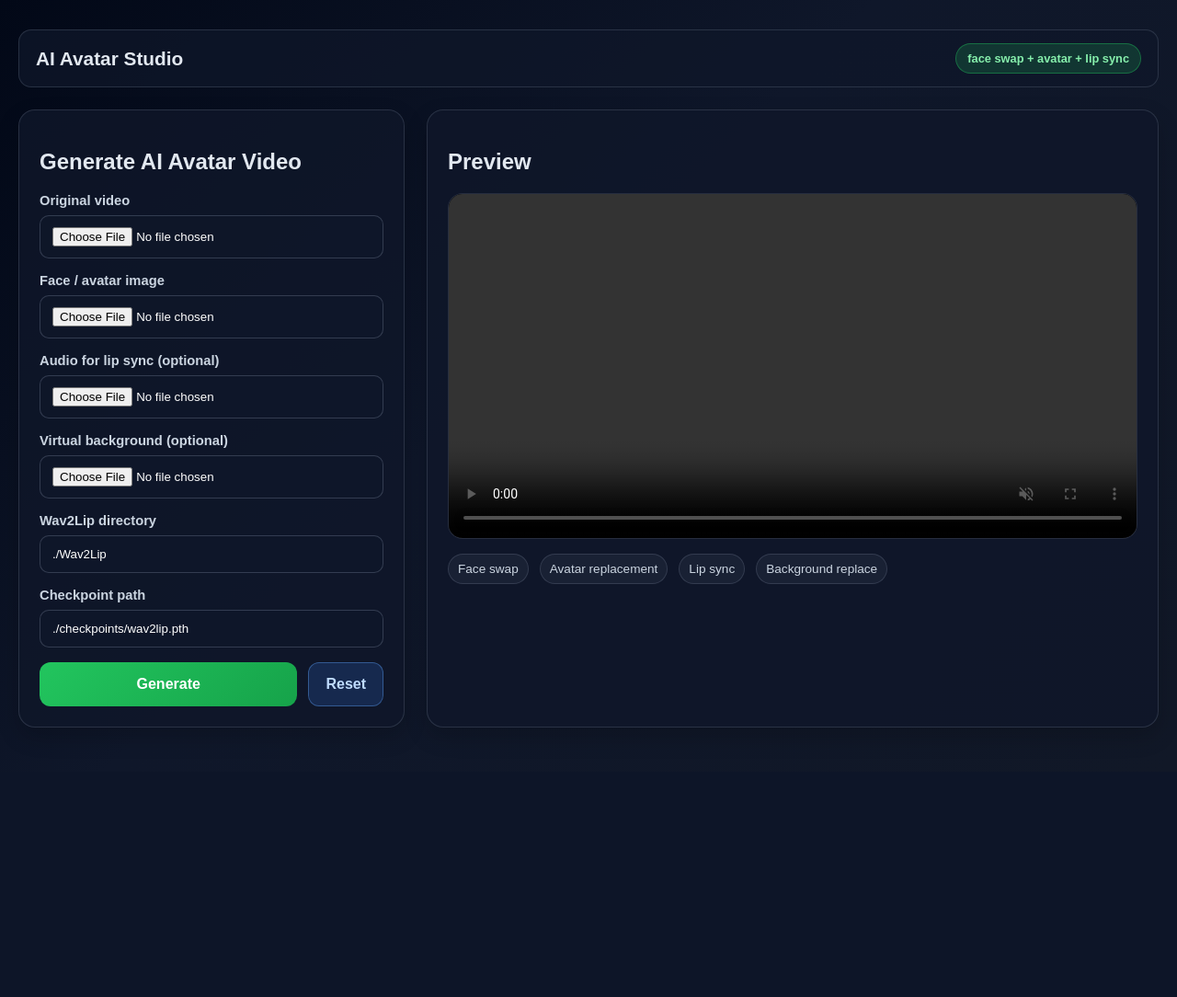
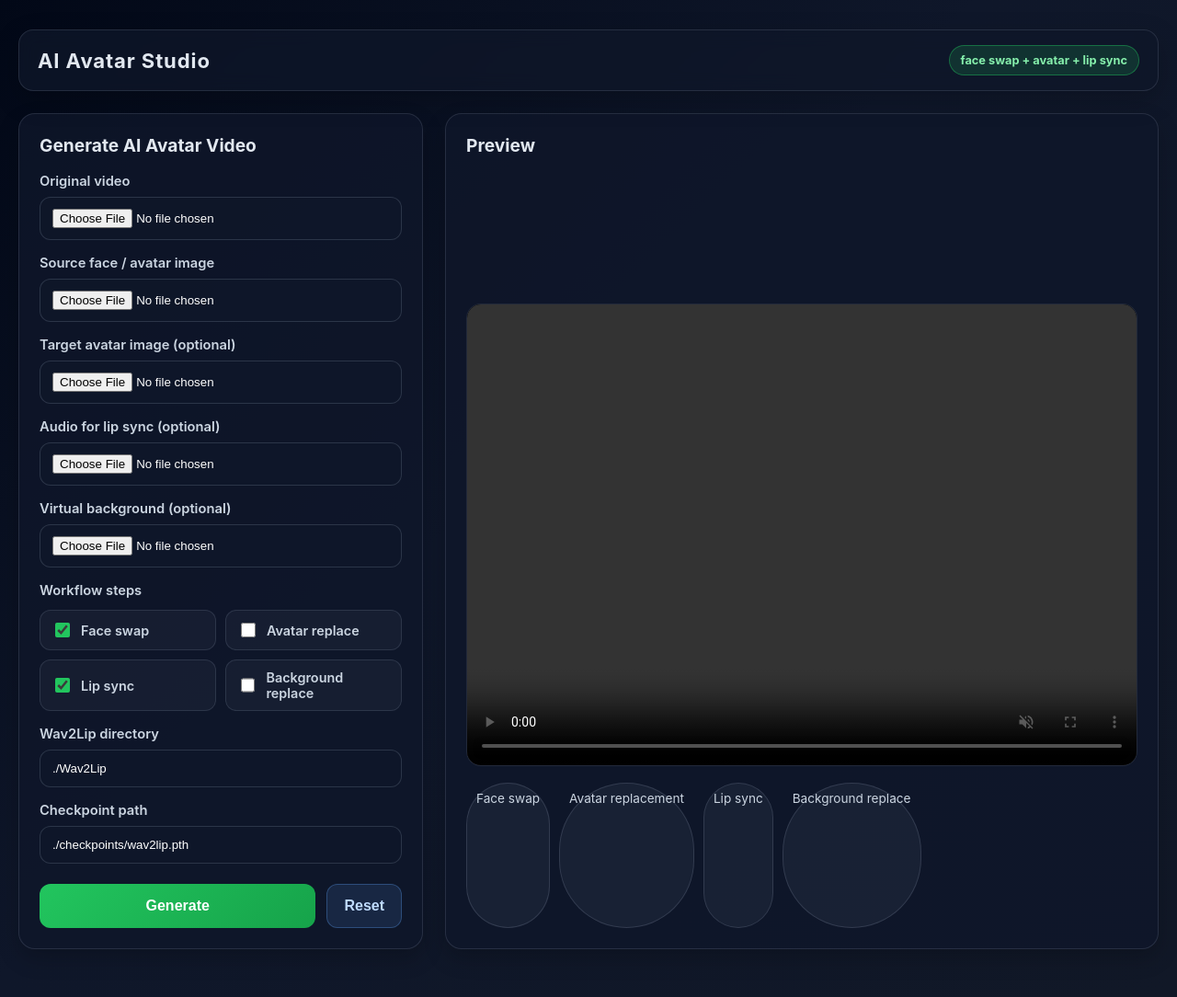
Before and after one commit to gusu-tangyin/ai-video-edit-skill, a Python web app: template templates/index.html in a window 1280 px wide. Shown: the whole page at 92% size. Before the commit the page ends 791 px from the top, so only its background shows below. Run offline with Jinja, Linux system fonts and the light colour scheme; the template is opened without the code that fills it, so the values that code supplies are empty.

Commit message:
Upgrade the demo UI into a product-like workflow with explicit step selection and richer generation feedback.

```diff
--- a/templates/index.html
+++ b/templates/index.html
@@ -6,63 +6,280 @@
   <title>AI Avatar Studio</title>
   <style>
     * { box-sizing: border-box; }
+    :root {
+      --bg: #020817;
+      --panel: rgba(15, 23, 42, 0.82);
+      --panel-border: rgba(148, 163, 184, 0.18);
+      --text: #e2e8f0;
+      --muted: #cbd5e1;
+      --green: #22c55e;
+      --green-soft: rgba(34, 197, 94, 0.16);
+      --blue: #60a5fa;
+      --blue-soft: rgba(59, 130, 246, 0.16);
+      --warning: #fbbf24;
+      --danger: #f87171;
+      --shadow: rgba(0, 0, 0, 0.2);
+    }
+
     body {
       margin: 0;
       background: linear-gradient(135deg, #020817, #0f172a 45%, #111827);
-      color: #e2e8f0;
-      font-family: Arial, sans-serif;
+      color: var(--text);
+      font-family: Inter, "Segoe UI", Arial, sans-serif;
     }
-    .page { max-width: 1400px; margin: 0 auto; padding: 32px 20px 48px; }
+
+    .page {
+      max-width: 1440px;
+      margin: 0 auto;
+      padding: 32px 20px 52px;
+    }
+
     .topbar {
-      display: flex; justify-content: space-between; align-items: center;
-      margin-bottom: 24px; padding: 14px 18px; background: rgba(15,23,42,0.75);
-      border: 1px solid rgba(148,163,184,0.2); border-radius: 14px;
+      display: flex;
+      justify-content: space-between;
+      align-items: center;
+      gap: 16px;
+      margin-bottom: 24px;
+      padding: 16px 20px;
+      background: rgba(15, 23, 42, 0.76);
+      border: 1px solid var(--panel-border);
+      border-radius: 16px;
+      box-shadow: 0 10px 30px var(--shadow);
+      backdrop-filter: blur(10px);
     }
-    .brand { font-size: 1.3rem; font-weight: 700; }
-    .badge {
-      background: rgba(34,197,94,0.18); color: #86efac; border: 1px solid rgba(34,197,94,0.4);
-      border-radius: 999px; padding: 8px 12px; font-size: 0.8rem; font-weight: 600;
+
+    .brand {
+      font-size: 1.38rem;
+      font-weight: 700;
+      letter-spacing: 0.04em;
     }
-    .layout { display: grid; grid-template-columns: 420px 1fr; gap: 24px; }
+
+    .meta-badge {
+      background: var(--green-soft);
+      color: #86efac;
+      border: 1px solid rgba(34, 197, 94, 0.42);
+      border-radius: 999px;
+      padding: 8px 12px;
+      font-size: 0.8rem;
+      font-weight: 700;
+    }
+
+    .layout {
+      display: grid;
+      grid-template-columns: 440px 1fr;
+      gap: 24px;
+    }
+
     .panel {
-      background: rgba(15,23,42,0.8); border: 1px solid rgba(148,163,184,0.2);
-      border-radius: 18px; padding: 22px; box-shadow: 0 10px 25px rgba(0,0,0,0.18);
+      background: var(--panel);
+      border: 1px solid var(--panel-border);
+      border-radius: 18px;
+      padding: 22px;
+      box-shadow: 0 10px 25px var(--shadow);
     }
-    .field { display: grid; gap: 8px; margin-bottom: 16px; }
-    label { font-size: 0.92rem; color: #cbd5e1; font-weight: 600; }
+
+    h2 {
+      margin: 0 0 18px;
+      font-size: 1.2rem;
+      font-weight: 700;
+    }
+
+    form {
+      display: grid;
+      gap: 16px;
+    }
+
+    .field {
+      display: grid;
+      gap: 8px;
+    }
+
+    label {
+      color: var(--muted);
+      font-size: 0.92rem;
+      font-weight: 600;
+    }
+
     input[type="file"], input[type="text"] {
-      width: 100%; padding: 12px 13px; border-radius: 10px; border: 1px solid rgba(148,163,184,0.28);
-      background: rgba(15,23,42,0.9); color: white;
+      width: 100%;
+      padding: 12px 13px;
+      border-radius: 12px;
+      border: 1px solid rgba(148, 163, 184, 0.22);
+      background: rgba(15, 23, 42, 0.9);
+      color: white;
+      outline: none;
     }
-    .button-row { display: flex; gap: 12px; }
+
+    input[type="file"]:focus, input[type="text"]:focus {
+      border-color: rgba(96, 165, 250, 0.8);
+      box-shadow: 0 0 0 2px rgba(96, 165, 250, 0.2);
+    }
+
+    .step-grid {
+      display: grid;
+      grid-template-columns: repeat(2, minmax(0, 1fr));
+      gap: 10px;
+      margin-top: 4px;
+    }
+
+    .checkbox-box {
+      display: flex;
+      align-items: center;
+      gap: 9px;
+      padding: 10px 12px;
+      background: rgba(148, 163, 184, 0.06);
+      border: 1px solid rgba(148, 163, 184, 0.18);
+      border-radius: 12px;
+      color: var(--muted);
+      font-size: 0.9rem;
+    }
+
+    .checkbox-box input {
+      accent-color: var(--green);
+      width: 16px;
+      height: 16px;
+    }
+
+    .button-row {
+      display: flex;
+      gap: 12px;
+      margin-top: 6px;
+    }
+
     button {
-      border: none; border-radius: 12px; font-size: 1rem; font-weight: 700; cursor: pointer;
+      border: none;
+      border-radius: 12px;
+      font-size: 1rem;
+      font-weight: 700;
+      cursor: pointer;
+      transition: transform 0.15s ease, filter 0.15s ease;
+    }
+
+    button:hover {
+      transform: translateY(-1px);
+      filter: brightness(1.04);
+    }
+
+    .primary {
+      flex: 1;
+      background: linear-gradient(135deg, #22c55e, #16a34a);
+      color: white;
       padding: 14px 18px;
     }
-    .primary { background: linear-gradient(135deg, #22c55e, #16a34a); color: white; flex: 1; }
-    .secondary { background: rgba(59,130,246,0.18); color: #bfdbfe; border: 1px solid rgba(96,165,250,0.4); }
-    .video-box { width: 100%; min-height: 360px; border-radius: 16px; overflow: hidden; border: 1px solid rgba(148,163,184,0.25); background: #020617; }
-    video { width: 100%; height: 100%; display: block; background: black; }
+
+    .secondary {
+      background: rgba(96, 165, 250, 0.12);
+      border: 1px solid rgba(96, 165, 250, 0.3);
+      color: #bfdbfe;
+      padding: 14px 18px;
+    }
+
+    .preview-panel {
+      display: grid;
+      gap: 18px;
+    }
+
+    .video-box {
+      width: 100%;
+      min-height: 380px;
+      border-radius: 16px;
+      overflow: hidden;
+      border: 1px solid rgba(148, 163, 184, 0.22);
+      background: #020617;
+    }
+
+    video {
+      width: 100%;
+      height: 100%;
+      display: block;
+      background: black;
+    }
+
+    .info-grid {
+      display: flex;
+      flex-wrap: wrap;
+      gap: 10px;
+      color: var(--muted);
+      font-size: 0.85rem;
+    }
+
+    .chip {
+      padding: 8px 10px;
+      border-radius: 999px;
+      border: 1px solid rgba(148, 163, 184, 0.2);
+      background: rgba(148, 163, 184, 0.08);
+    }
+
     .status {
-      margin-top: 14px; padding: 12px 14px; border-radius: 12px; background: rgba(15,118,110,0.12);
-      border: 1px solid rgba(45,212,191,0.25); color: #a7f3d0; font-size: 0.92rem;
+      margin-top: 8px;
+      padding: 12px 14px;
+      border-radius: 12px;
+      background: rgba(15, 118, 110, 0.12);
+      border: 1px solid rgba(45, 212, 191, 0.25);
+      color: #a7f3d0;
+      font-size: 0.92rem;
+      display: none;
     }
-    .error {
-      background: rgba(127,29,29,0.18); border-color: rgba(248,113,113,0.42); color: #fecaca;
+
+    .status.error {
+      background: rgba(127, 29, 29, 0.18);
+      border-color: rgba(248, 113, 113, 0.42);
+      color: #fecaca;
     }
-    .info { display: flex; gap: 12px; flex-wrap: wrap; color: #cbd5e1; font-size: 0.85rem; }
-    .chip {
-      background: rgba(148,163,184,0.08); border: 1px solid rgba(148,163,184,0.2);
-      padding: 8px 10px; border-radius: 999px;
+
+    .results-box {
+      display: none;
+      padding: 14px 16px;
+      border: 1px solid rgba(148, 163, 184, 0.18);
+      background: rgba(148, 163, 184, 0.04);
+      border-radius: 12px;
     }
-    @media (max-width: 980px) { .layout { grid-template-columns: 1fr; } }
+
+    .results-box strong {
+      display: block;
+      margin-bottom: 10px;
+      color: var(--text);
+    }
+
+    .step-list {
+      display: flex;
+      flex-wrap: wrap;
+      gap: 8px;
+      margin-top: 8px;
+    }
+
+    .step-badge {
+      display: inline-flex;
+      align-items: center;
+      padding: 6px 10px;
+      border-radius: 999px;
+      font-size: 0.76rem;
+      font-weight: 700;
+      border: 1px solid rgba(34, 197, 94, 0.5);
+      background: rgba(34, 197, 94, 0.12);
+      color: #bbf7d0;
+    }
+
+    .meta-list {
+      display: grid;
+      gap: 6px;
+      color: var(--muted);
+      font-size: 0.85rem;
+      margin-top: 8px;
+    }
+
+    @media (max-width: 980px) {
+      .layout {
+        grid-template-columns: 1fr;
+      }
+    }
   </style>
 </head>
 <body>
   <div class="page">
     <header class="topbar">
       <div class="brand">AI Avatar Studio</div>
-      <div class="badge">face swap + avatar + lip sync</div>
+      <div class="meta-badge">face swap + avatar + lip sync</div>
     </header>
 
     <div class="layout">
@@ -75,8 +292,13 @@
           </div>
 
           <div class="field">
-            <label for="source_face">Face / avatar image</label>
+            <label for="source_face">Source face / avatar image</label>
             <input type="file" id="source_face" name="source_face" accept="image/*" required />
+          </div>
+
+          <div class="field">
+            <label for="target_avatar">Target avatar image (optional)</label>
+            <input type="file" id="target_avatar" name="target_avatar" accept="image/*" />
           </div>
 
           <div class="field">
@@ -87,6 +309,28 @@
           <div class="field">
             <label for="background">Virtual background (optional)</label>
             <input type="file" id="background" name="background" accept="image/*" />
+          </div>
+
+          <div class="field">
+            <label>Workflow steps</label>
+            <div class="step-grid">
+              <label class="checkbox-box">
+                <input type="checkbox" name="face_swap_enabled" checked />
+                Face swap
+              </label>
+              <label class="checkbox-box">
+                <input type="checkbox" name="avatar_replace_enabled" />
+                Avatar replace
+              </label>
+              <label class="checkbox-box">
+                <input type="checkbox" name="lip_sync_enabled" checked />
+                Lip sync
+              </label>
+              <label class="checkbox-box">
+                <input type="checkbox" name="background_replace_enabled" />
+                Background replace
+              </label>
+            </div>
           </div>
 
           <div class="field">
@@ -104,19 +348,27 @@
             <button type="button" class="secondary" onclick="resetForm()">Reset</button>
           </div>
         </form>
-        <div id="statusBox" class="status" style="display:none;"></div>
+
+        <div id="statusBox" class="status"></div>
       </div>
 
-      <div class="panel">
+      <div class="panel preview-panel">
         <h2>Preview</h2>
         <div class="video-box">
           <video id="videoResult" controls muted playsinline></video>
         </div>
-        <div class="info" style="margin-top: 16px;">
+
+        <div class="info-grid">
           <div class="chip">Face swap</div>
           <div class="chip">Avatar replacement</div>
           <div class="chip">Lip sync</div>
           <div class="chip">Background replace</div>
+        </div>
+
+        <div id="resultsBox" class="results-box">
+          <strong>Processing summary</strong>
+          <div id="stepList" class="step-list"></div>
+          <div id="metaList" class="meta-list"></div>
         </div>
       </div>
     </div>
@@ -126,31 +378,79 @@
     const form = document.getElementById('demoForm');
     const statusBox = document.getElementById('statusBox');
     const videoResult = document.getElementById('videoResult');
+    const resultsBox = document.getElementById('resultsBox');
+    const stepList = document.getElementById('stepList');
+    const metaList = document.getElementById('metaList');
 
     function resetForm() {
       form.reset();
       statusBox.style.display = 'none';
+      resultsBox.style.display = 'none';
       videoResult.removeAttribute('src');
+      videoResult.load();
+    }
+
+    function renderSteps(steps) {
+      stepList.innerHTML = '';
+      if (!steps || !steps.length) {
+        stepList.innerHTML = '<div class="step-badge">No steps selected</div>';
+        return;
+      }
+
+      steps.forEach((step) => {
+        const badge = document.createElement('div');
+        badge.className = 'step-badge';
+        badge.textContent = step;
+        stepList.appendChild(badge);
+      });
     }
 
     form.addEventListener('submit', async (event) => {
       event.preventDefault();
+
       statusBox.style.display = 'block';
       statusBox.classList.remove('error');
       statusBox.textContent = 'Generating AI avatar video, please wait...';
 
       const formData = new FormData(form);
+      formData.append('face_swap_enabled', formData.get('face_swap_enabled') ? 'true' : 'false');
+      formData.append('avatar_replace_enabled', formData.get('avatar_replace_enabled') ? 'true' : 'false');
+      formData.append('lip_sync_enabled', formData.get('lip_sync_enabled') ? 'true' : 'false');
+      formData.append('background_replace_enabled', formData.get('background_replace_enabled') ? 'true' : 'false');
+
       try {
         const response = await fetch('/api/demo/ai_avatar', {
           method: 'POST',
           body: formData,
         });
+
         const data = await response.json();
-        if (!response.ok) throw new Error(data.detail || 'Generation failed');
+        if (!response.ok) {
+          throw new Error(data.detail || 'Generation failed');
+        }
 
-        const videoUrl = '/' + data.result_path.replace(/\\/g, '/');
-        videoResult.src = videoUrl;
-        videoResult.load();
+        const resultPath = data.result_path || '';
+        if (resultPath) {
+          videoResult.src = resultPath;
+          videoResult.load();
+        }
+
+        resultsBox.style.display = 'block';
+        renderSteps(data.selected_steps || data.steps || []);
+
+        metaList.innerHTML = '';
+        const entries = [
+          `status: ${data.status || 'success'}`,
+          `steps: ${(data.selected_steps || data.steps || []).join(', ') || 'none'}`,
+          `path: ${resultPath || 'n/a'}`
+        ];
+
+        entries.forEach((item) => {
+          const row = document.createElement('div');
+          row.textContent = item;
+          metaList.appendChild(row);
+        });
+
         statusBox.classList.remove('error');
         statusBox.textContent = 'Generation completed successfully.';
       } catch (err) {
```
